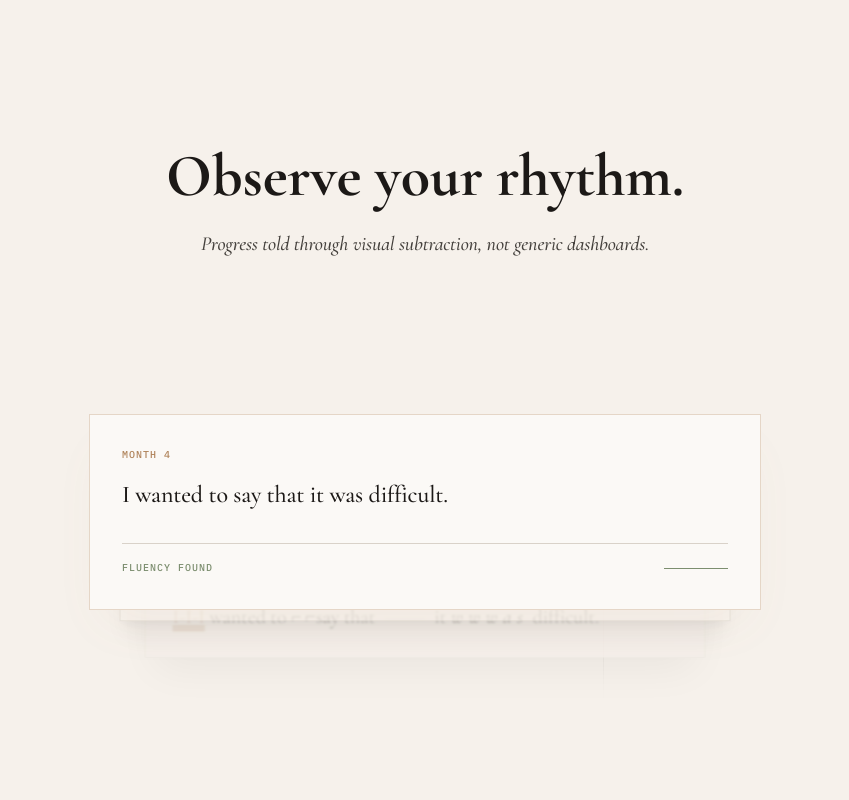
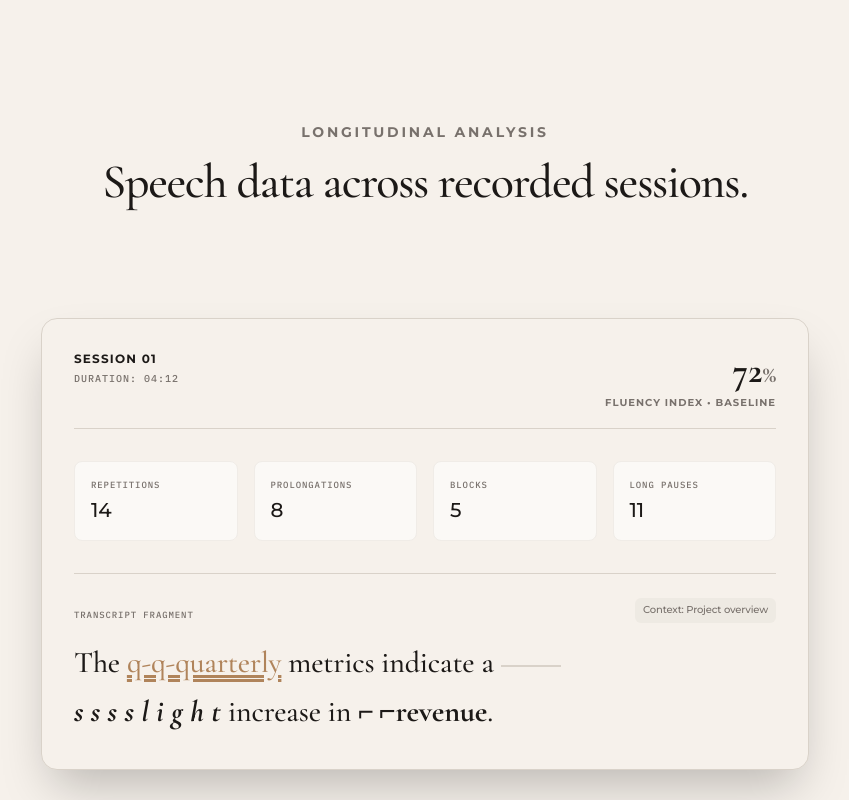
Before and after one commit to arj-co/VoiceScribe, a Next.js app: page / in a window 1280 px wide. Shown: the part 1660-2460 px from the top of the page, without its empty margins (215-1064 px from the left). Built offline with nearby package versions, Linux system fonts and the light colour scheme.

Commit message:
feat: replace progress journey with clinical longitudinal dashboard

```diff
--- a/src/app/page.tsx
+++ b/src/app/page.tsx
@@ -101,39 +101,129 @@ function AnimatedWord({ children, delay, type = "normal" }: { children?: React.R
   );
 }
 
-// --- Signature Experience 3: Progress Visualizer ---
+// --- Signature Experience 3: Longitudinal Dashboard ---
+const sessionsData = [
+  {
+    id: "01",
+    duration: "04:12",
+    fluency: 72,
+    trend: "Baseline",
+    trendDir: "neutral",
+    metrics: { rep: 14, pro: 8, block: 5, pause: 11 },
+    phrase: "Project overview",
+    transcript: (
+      <>
+        The <span className="annotation-repetition text-copper">q-q-quarterly</span> metrics indicate a
+        <span className="annotation-pause" /> <span className="annotation-prolongation">sssslight</span>
+        increase in <span className="annotation-block">⌐revenue</span>.
+      </>
+    )
+  },
+  {
+    id: "12",
+    duration: "05:30",
+    fluency: 78,
+    trend: "+6%",
+    trendDir: "up",
+    metrics: { rep: 9, pro: 5, block: 3, pause: 8 },
+    phrase: "Revenue breakdown",
+    transcript: (
+      <>
+        The quarterly metrics indicate a
+        <span className="annotation-pause" /> <span className="annotation-prolongation">sssslight</span>
+        increase in <span className="annotation-block">⌐revenue</span>.
+      </>
+    )
+  },
+  {
+    id: "24",
+    duration: "06:15",
+    fluency: 85,
+    trend: "+7%",
+    trendDir: "up",
+    metrics: { rep: 4, pro: 2, block: 1, pause: 3 },
+    phrase: "Growth summary",
+    transcript: (
+      <>
+        The quarterly metrics indicate a slight
+        increase in <span className="annotation-block">⌐revenue</span>.
+      </>
+    )
+  },
+  {
+    id: "40",
+    duration: "12:45",
+    fluency: 94,
+    trend: "+9%",
+    trendDir: "up",
+    metrics: { rep: 1, pro: 0, block: 0, pause: 1 },
+    phrase: "Board presentation",
+    transcript: (
+      <>
+        The quarterly metrics indicate a slight increase in revenue.
+      </>
+    )
+  }
+];
+
 function ProgressJourney() {
-  const { scrollYProgress } = useScroll();
-  const y1 = useTransform(scrollYProgress, [0.5, 1], [100, -50]);
-  const y2 = useTransform(scrollYProgress, [0.5, 1], [200, 0]);
-  const y3 = useTransform(scrollYProgress, [0.5, 1], [300, 50]);
+  return (
+    <div className="relative w-full max-w-3xl mx-auto pb-[10vh] mt-12">
+      {sessionsData.map((session, index) => (
+        <div
+          key={session.id}
+          className="sticky w-full bg-paper dark:bg-[#141211] border border-rule shadow-2xl rounded-2xl p-6 sm:p-8 flex flex-col gap-6 sm:gap-8 transition-colors duration-500 will-change-transform"
+          style={{
+            top: `calc(10vh + ${index * 1.5}rem)`,
+            marginBottom: index === sessionsData.length - 1 ? "0" : "40vh"
+          }}
+        >
+          {/* Header */}
+          <div className="flex justify-between items-start border-b border-rule pb-4">
+            <div>
+              <h4 className="font-sans text-xs font-bold tracking-widest text-ink dark:text-white uppercase">Session {session.id}</h4>
+              <p className="font-mono text-[10px] text-ink-muted uppercase tracking-widest mt-1">Duration: {session.duration}</p>
+            </div>
+            <div className="text-right">
+              <div className="font-display text-3xl sm:text-4xl font-bold text-ink dark:text-white">{session.fluency}<span className="text-xl sm:text-2xl text-ink-muted">%</span></div>
+              <div className={`font-sans text-[9px] sm:text-[10px] uppercase tracking-widest font-bold mt-1 ${session.trendDir === 'up' ? 'text-sage dark:text-sage-light' : 'text-ink-muted'}`}>
+                Fluency Index • {session.trend}
+              </div>
+            </div>
+          </div>
 
-  return (
-    <div className="relative w-full max-w-4xl h-[60vh] flex justify-center items-center perspective-[1000px]">
-      <motion.div style={{ y: y3, z: -200, opacity: 0.2 }} className="absolute w-full max-w-2xl bg-paper-warm dark:bg-rule-light border border-rule p-8 shadow-2xl">
-        <div className="font-mono text-[10px] text-ink-muted uppercase tracking-widest mb-4">Month 1</div>
-        <p className="font-display text-2xl text-ink blur-[1px]">
-          <span className="annotation-repetition text-copper">I-I-I</span> wanted to <span className="annotation-block">⌐say</span> that <span className="annotation-pause" /> it <span className="annotation-prolongation">wwwas</span> difficult.
-        </p>
-      </motion.div>
+          {/* Metrics Grid */}
+          <div className="grid grid-cols-2 sm:grid-cols-4 gap-3 sm:gap-4">
+            <div className="bg-cream dark:bg-white/5 rounded-lg p-3 sm:p-4 border border-rule-faint dark:border-white/5">
+              <div className="font-mono text-[9px] text-ink-muted uppercase tracking-widest mb-1">Repetitions</div>
+              <div className="font-sans text-xl font-medium text-ink dark:text-white">{session.metrics.rep}</div>
+            </div>
+            <div className="bg-cream dark:bg-white/5 rounded-lg p-3 sm:p-4 border border-rule-faint dark:border-white/5">
+              <div className="font-mono text-[9px] text-ink-muted uppercase tracking-widest mb-1">Prolongations</div>
+              <div className="font-sans text-xl font-medium text-ink dark:text-white">{session.metrics.pro}</div>
+            </div>
+            <div className="bg-cream dark:bg-white/5 rounded-lg p-3 sm:p-4 border border-rule-faint dark:border-white/5">
+              <div className="font-mono text-[9px] text-ink-muted uppercase tracking-widest mb-1">Blocks</div>
+              <div className="font-sans text-xl font-medium text-ink dark:text-white">{session.metrics.block}</div>
+            </div>
+            <div className="bg-cream dark:bg-white/5 rounded-lg p-3 sm:p-4 border border-rule-faint dark:border-white/5">
+              <div className="font-mono text-[9px] text-ink-muted uppercase tracking-widest mb-1">Long Pauses</div>
+              <div className="font-sans text-xl font-medium text-ink dark:text-white">{session.metrics.pause}</div>
+            </div>
+          </div>
 
-      <motion.div style={{ y: y2, z: -100, opacity: 0.5 }} className="absolute w-full max-w-2xl bg-paper border border-rule p-8 shadow-xl">
-        <div className="font-mono text-[10px] text-ink-muted uppercase tracking-widest mb-4">Month 2</div>
-        <p className="font-display text-2xl text-ink">
-          I wanted to <span className="annotation-block">⌐say</span> that <span className="annotation-pause" /> it was difficult.
-        </p>
-      </motion.div>
-
-      <motion.div style={{ y: y1, z: 0 }} className="absolute w-full max-w-2xl bg-cream dark:bg-paper border border-copper/30 p-8 shadow-2xl shadow-copper/5">
-        <div className="font-mono text-[10px] text-copper uppercase tracking-widest mb-4">Month 4</div>
-        <p className="font-display text-2xl text-ink">
-          I wanted to say that it was difficult.
-        </p>
-        <div className="mt-8 flex items-center justify-between border-t border-rule pt-4">
-          <span className="font-mono text-[10px] text-sage uppercase tracking-widest">Fluency found</span>
-          <motion.div className="w-16 h-[1px] bg-sage" initial={{ scaleX: 0 }} whileInView={{ scaleX: 1 }} transition={{ delay: 0.5, duration: 1 }} />
+          {/* Affected Phrase & Transcript */}
+          <div className="flex flex-col gap-4 border-t border-rule pt-6">
+            <div className="flex flex-col sm:flex-row justify-between sm:items-end gap-2">
+              <div className="font-mono text-[9px] text-ink-muted uppercase tracking-widest">Transcript Fragment</div>
+              <div className="font-sans text-[10px] text-ink-muted bg-rule-light/50 dark:bg-white/5 px-2 py-1 rounded-md w-fit">Context: {session.phrase}</div>
+            </div>
+            <p className="font-display text-2xl sm:text-3xl text-ink dark:text-white leading-relaxed">
+              {session.transcript}
+            </p>
+          </div>
         </div>
-      </motion.div>
+      ))}
     </div>
   );
 }
@@ -243,11 +333,11 @@ export default function Home() {
           </div>
         </section>
 
-        {/* 3. Progress Journey */}
+        {/* 3. Longitudinal Dashboard */}
         <section className="relative min-h-[120svh] flex flex-col items-center justify-center px-6 py-32 z-10 overflow-hidden">
           <div className="w-full max-w-5xl mx-auto mb-16 text-center">
-            <h3 className="font-display text-4xl sm:text-6xl font-bold text-ink mb-6">Observe your rhythm.</h3>
-            <p className="font-display text-xl text-ink-light italic">Progress told through visual subtraction, not generic dashboards.</p>
+            <h3 className="font-sans text-xs sm:text-sm uppercase tracking-[0.2em] font-bold text-ink-muted mb-4">Longitudinal Analysis</h3>
+            <p className="font-display text-4xl sm:text-5xl font-medium text-ink dark:text-white tracking-tight">Speech data across recorded sessions.</p>
           </div>
 
           <ProgressJourney />
```
